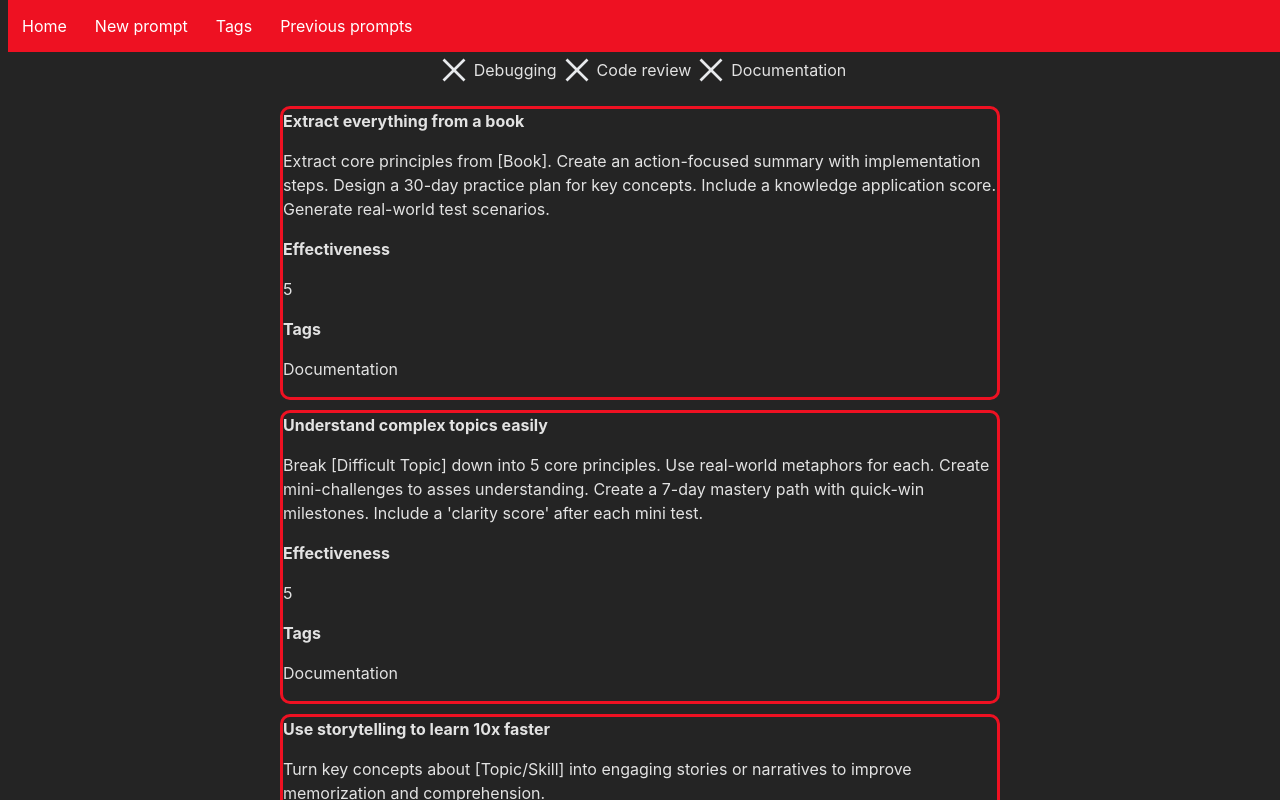
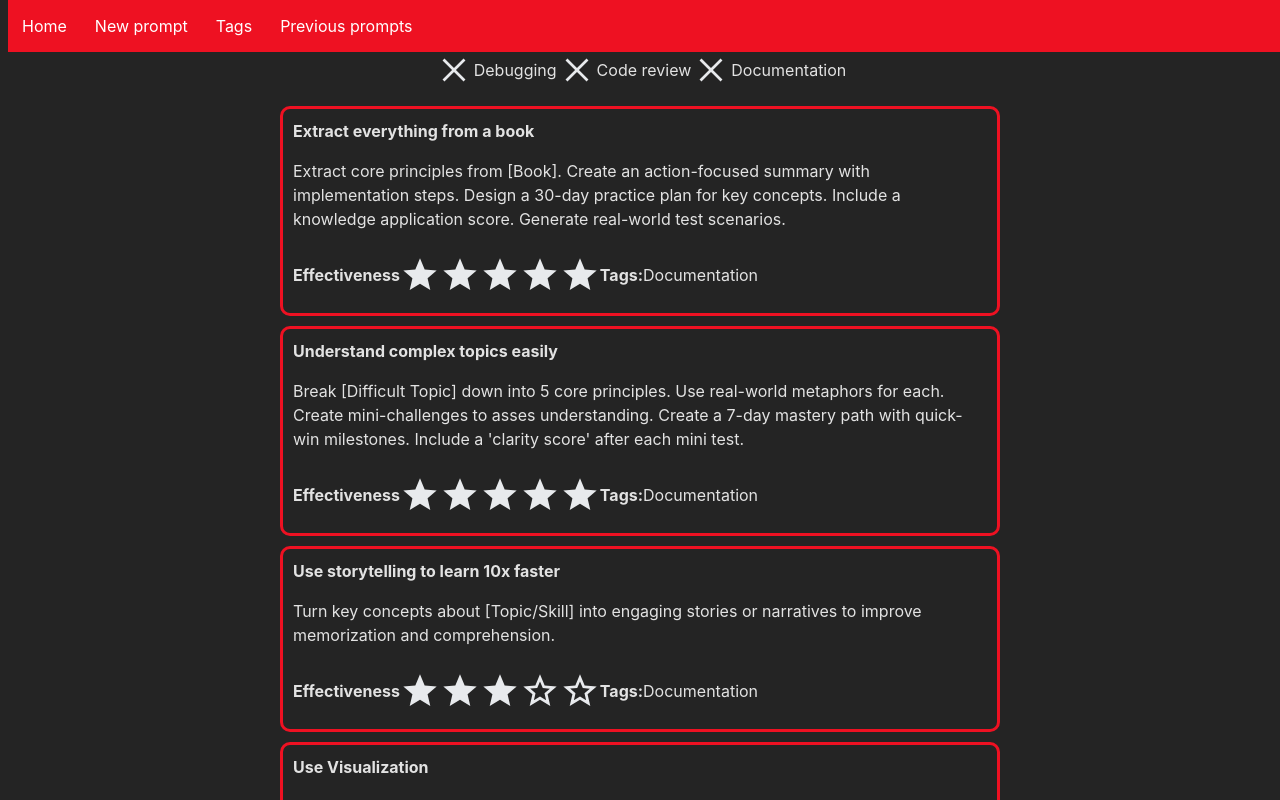
Before and after one commit to klosik007/AIPromptJournal, a React (Vite) app: page / in a window 1280 px wide. Shown: the top 800 px of the page. Built offline with nearby package versions, Linux system fonts and the light colour scheme.

Commit message:
Effectiveness with stars; style fixes

```diff
--- a/src/App.css
+++ b/src/App.css
@@ -36,13 +36,13 @@ nav ul li a:hover {
   max-width: 720px;
 }
 
-.tagButton {
+.display-inline-flex {
   display: inline-flex;
   justify-items: center;
   align-items: center;
 }
 
-.tagButton:hover {
+.tag-button:hover {
   background-color: #E12;
 }
 
@@ -51,3 +51,11 @@ nav ul li a:hover {
   border-radius: 10px;
   margin-top: 10px;;
 }
+
+.box-content {
+  padding: 10px 10px 10px 10px;
+}
+
+.star-full:hover {
+  fill: #900;
+}
--- a/src/components/MainView.tsx
+++ b/src/components/MainView.tsx
@@ -18,7 +18,7 @@ const prompts: PromptObject[] = [
     {
         "title": "Use storytelling to learn 10x faster",
         "promptContent": "Turn key concepts about [Topic/Skill] into engaging stories or narratives to improve memorization and comprehension.",
-        "effectiveness": 5,
+        "effectiveness": 3,
         "tags": ["Documentation"]
     },
     {
--- a/src/components/PromptContent.tsx
+++ b/src/components/PromptContent.tsx
@@ -1,15 +1,42 @@
 import { PromptObject } from "../types/Prompts"
+import starFilled from "../assets/starFilled.svg"
+import starEmpty from "../assets/startEmpty.svg"
+
+type EffectivenessRatio = {
+    effectivenessRate: number
+}
+
+function Effectiveness({effectivenessRate}: EffectivenessRatio) {
+    const starCount: number = 5
+
+    return (
+        <>
+        {
+        Array.from({ length: starCount }).map((_, index) => (
+            <img key={index+1} src={index + 1 > effectivenessRate ? starFilled : starEmpty} />
+            )
+        )
+        }
+        </>
+    )
+}
 
 export default function PromptContent({ title, promptContent, effectiveness, tags }: PromptObject) {
     return (
         <>
             <div className="box">
-                <b>{title}</b>
-                <p>{promptContent}</p>
-                <b>Effectiveness</b>
-                <p>{effectiveness}</p>
-                <b>Tags</b>
-                <p>{tags.join(", ")}</p>
+                <div className="box-content">
+                    <b>{title}</b>
+                    <p>{promptContent}</p>
+                    <span className="display-inline-flex">
+                        <b>Effectiveness</b>
+                        <Effectiveness effectivenessRate={effectiveness}/>
+                    </span>
+                    <span className="display-inline-flex">
+                        <b>Tags:</b>
+                        <p>{tags.join(", ")}</p>
+                    </span>
+                </div>
             </div>
         </>
     )
--- a/src/components/TagButton.tsx
+++ b/src/components/TagButton.tsx
@@ -7,7 +7,7 @@ type TagButtonProps = {
 export default function TagButton({ name }: TagButtonProps) {
     return (
         <>
-            <span className="tagButton"><img src={close} /> {name}</span>
+            <span className="display-inline-flex tag-button"><img src={close} />{name}</span>
         </>
     )
 }
```
Also changed, not shown: src/assets/starFilled.svg (added), src/assets/startEmpty.svg (added).
